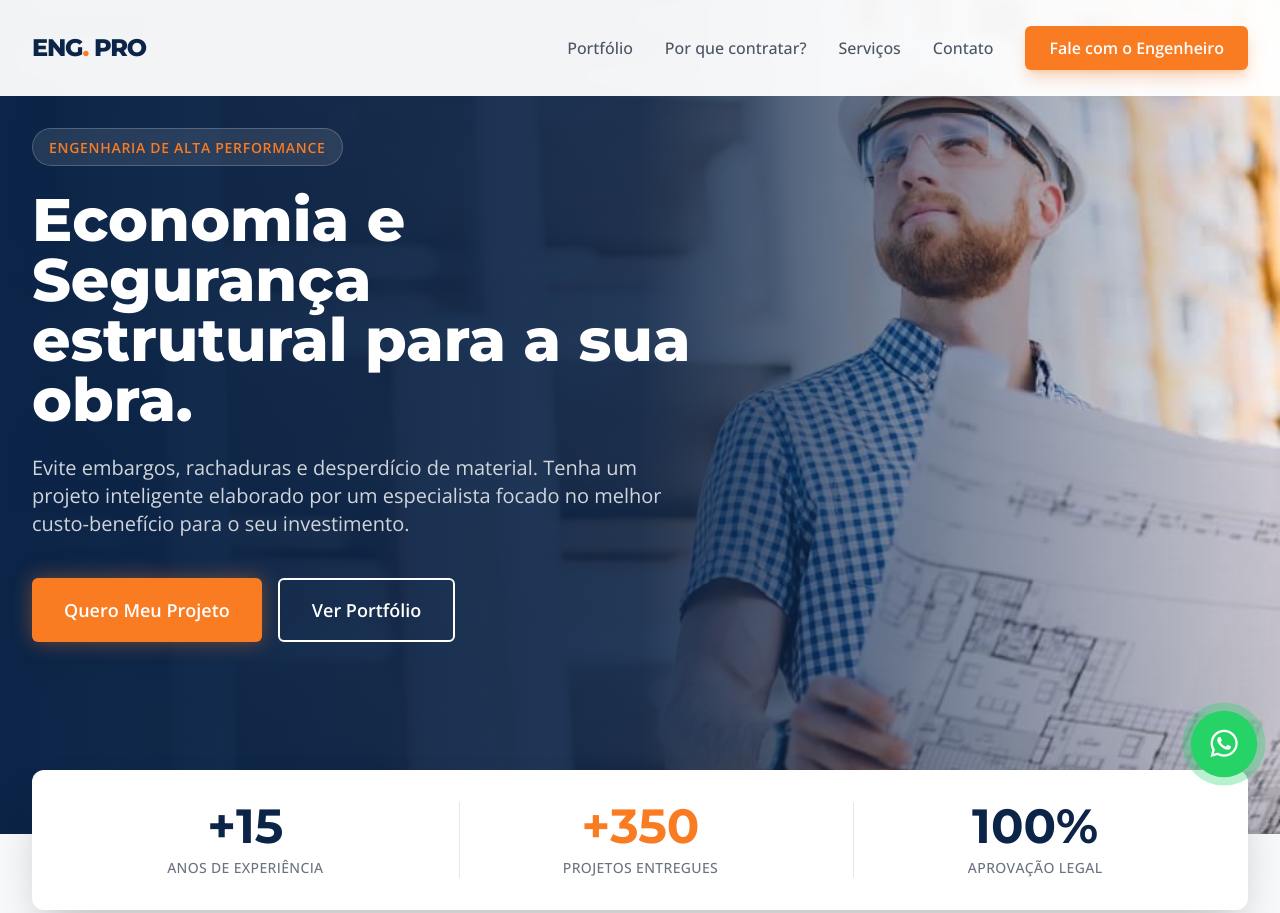
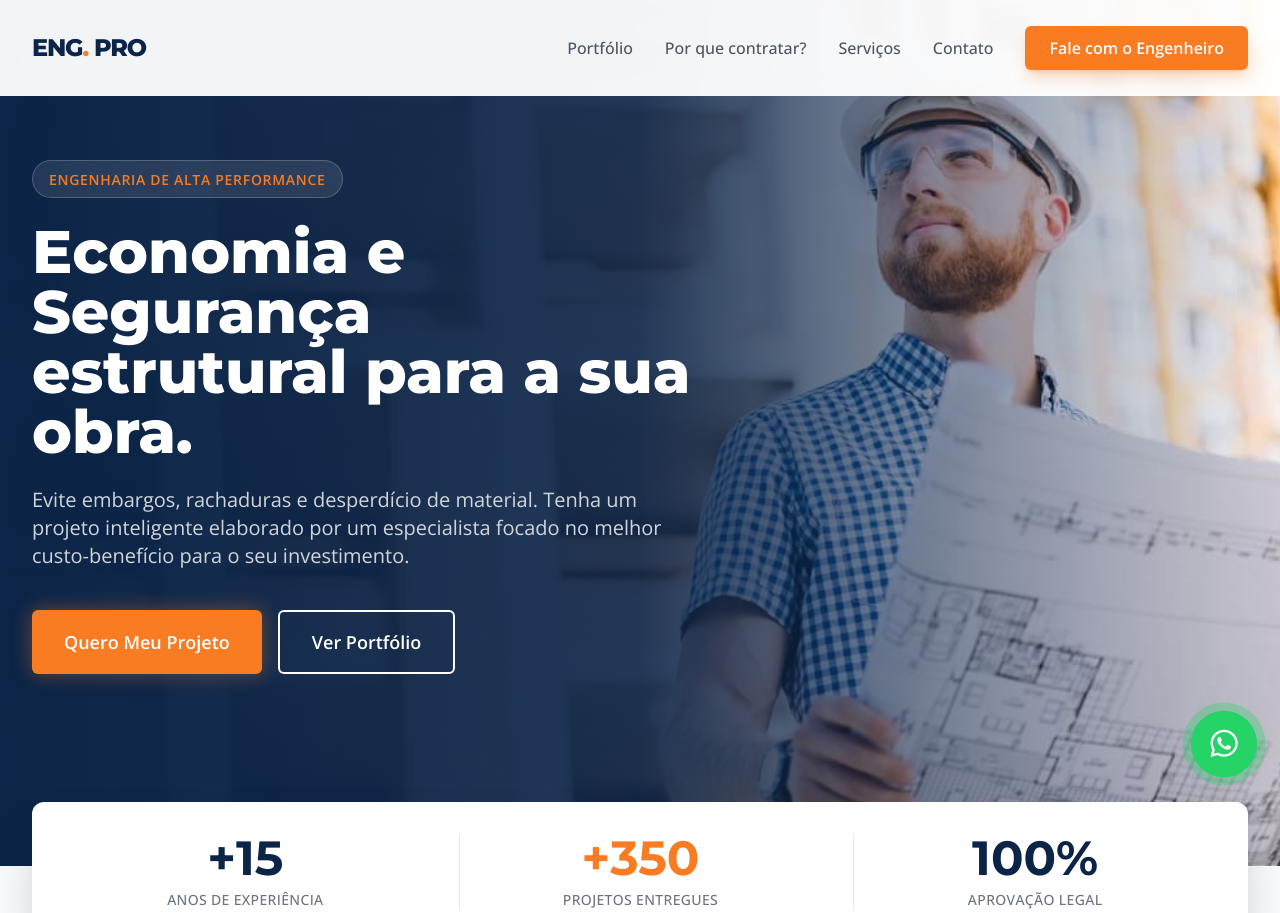
Before and after one commit to pedrovcsoares3/Engenheiro, a plain HTML site: page index.html in a window 1280 px wide. Shown: the top 913 px of the page. Drawn offline with nearby package versions, Linux system fonts and the light colour scheme.

Commit message:
Update index.html

```diff
--- a/index.html
+++ b/index.html
@@ -114,10 +114,10 @@
     </header>
 
     <!-- Hero Section -->
-    <section class="relative pt-20 pb-32 lg:pt-32 lg:pb-48 flex items-center min-h-[90vh]">
+    <section class="relative pt-32 pb-32 lg:pt-40 lg:pb-48 flex items-center min-h-[90vh]">
         <!-- Background Image with Overlay -->
         <div class="absolute inset-0 z-0">
-            <img src="Hero.jpg" alt="Engenheiro analisando projeto na obra" class="w-full h-full object-cover" />
+            <img src="Hero.jpg" alt="Engenheiro analisando projeto na obra" class="w-full h-full object-cover object-[75%_center] md:object-center" />
             <div class="absolute inset-0 bg-gradient-to-r from-eng-navy via-eng-navy/90 to-transparent"></div>
         </div>
 
```
